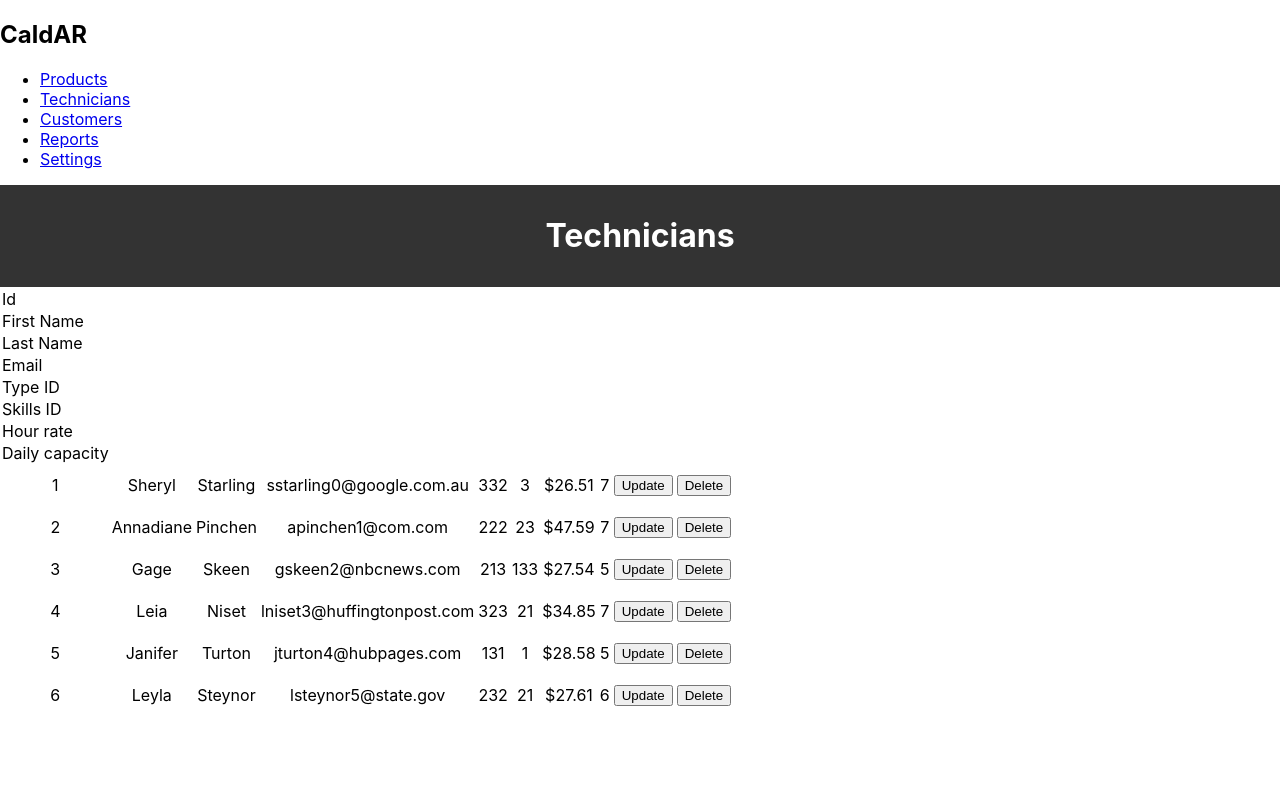
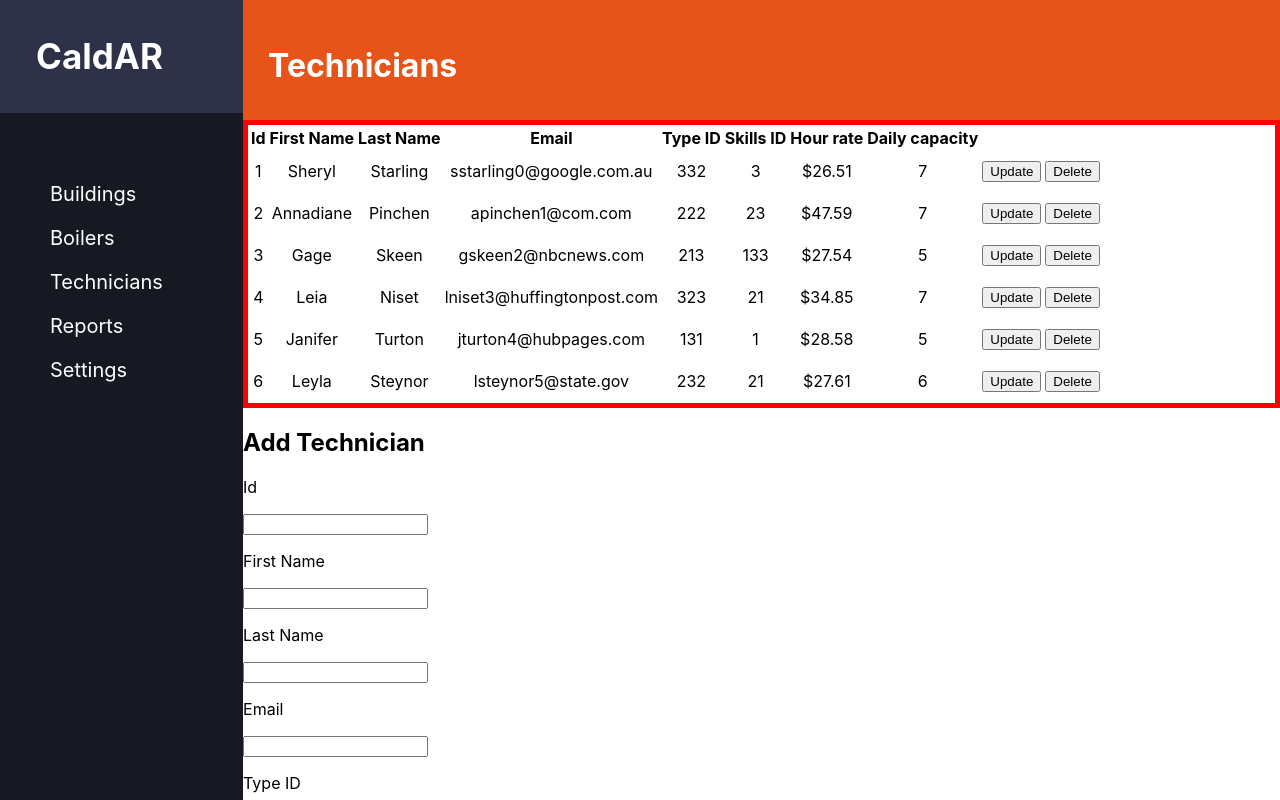
Before and after one commit to svillav/CALD-028-React-Technicians, a React (Create React App) app: page / in a window 1280 px wide. Shown: the top 800 px of the page. Built offline with nearby package versions, Linux system fonts and the light colour scheme.

Commit message:
Aside style

```diff
--- a/src/App.css
+++ b/src/App.css
@@ -1,38 +1,51 @@
-.App {
-  text-align: center;
+.header {
+  background-color: #e6541a;
+  margin: 0px;
+  padding: 25px;
+  height: 70px;
+  color: #ffffff;
 }
 
-.App-logo {
-  height: 40vmin;
-  pointer-events: none;
+.caldar {
+  position: relative;
+  padding: 36px;
+  top: -30px;
+  background-color: rgb(45, 50, 73);
+  font-size: 35px;
+  color: #ffffff;
 }
 
-@media (prefers-reduced-motion: no-preference) {
-  .App-logo {
-    animation: App-logo-spin infinite 20s linear;
-  }
+.container {
+  display: flex;
 }
 
-.App-header {
-  background-color: #282c34;
-  min-height: 100vh;
+.container aside {
+  width: 300px;
+  background-color: rgb(22, 24, 34);
+}
+
+.asideList ul li {
+  position: relative;
+  padding: 10px;
+  list-style-type: none;
+}
+
+.asideList a {
+  font-size: 20px;
+  color: #ffffff;
+  text-decoration: none;
+}
+
+.asideList a:hover {
+  color: #e6541a;
+}
+
+.main {
   display: flex;
   flex-direction: column;
-  align-items: center;
-  justify-content: center;
-  font-size: calc(10px + 2vmin);
-  color: white;
+  width: 100%;
 }
 
-.App-link {
-  color: #61dafb;
+.table {
+  border: 5px solid red;
 }
-
-@keyframes App-logo-spin {
-  from {
-    transform: rotate(0deg);
-  }
-  to {
-    transform: rotate(360deg);
-  }
-}
--- a/src/App.js
+++ b/src/App.js
@@ -3,16 +3,27 @@ import technicians from '../src/data/technicians.json';
 import Header from './components/Header';
 import Aside from './components/Aside';
 import Technicians from './components/Technicians';
+import AddTechnician from './components/AddTechnician';
+import './App.css';
 
 export class App extends Component {
   state = { technicians };
 
+  deleteTechnician = (id) => {
+    this.setState({technicians: [...this.state.technicians.filter(technicians =>
+      technicians.id !== id)]});
+  }
+
   render() {
     return  (
-      <div>
+      <div className="container">
         <Aside />
-        <Header />
-        <Technicians technicians={this.state.technicians} />
+        <div className="main">
+          <Header />
+          <Technicians technicians = {this.state.technicians}
+            deleteTechnician = {this.deleteTechnician} />
+          <AddTechnician />
+        </div>
       </div>
     );
   }
--- a/src/components/AddTechnician.js
+++ b/src/components/AddTechnician.js
@@ -1,4 +1,4 @@
-import React, { Component } from 'react'
+import React, { Component } from 'react';
 
 export class AddTechnician extends Component {
     render() {
@@ -9,21 +9,21 @@ export class AddTechnician extends Component {
                     <form>
                         <div>
                             <p>Id</p>
-                            <input type='text'/>
+                            <input type='number'/>
                             <p>First Name</p>
                             <input type='text'/>
                             <p>Last Name</p>
                             <input type='text'/>
                             <p>Email</p>
-                            <input type='text'/>
+                            <input type='email'/>
                             <p>Type ID</p>
-                            <input type='text'/>
+                            <input type='number'/>
                             <p>Skills ID</p>
-                            <input type='text'/>
+                            <input type='number'/>
                             <p>Hour rate</p>
                             <input type='text'/>
                             <p>Daily capacity</p>
-                            <input type='text'/>
+                            <input type='number'/>
                         </div>
                     </form>
                     <div>
--- a/src/components/Aside.js
+++ b/src/components/Aside.js
@@ -1,22 +1,23 @@
-import React, { Component } from 'react'
+import React, { Component } from 'react';
+import '../App.css';
 
 export class Aside extends Component {
     render() {
         return (
             <aside>
                 <div>
-                    <h2>CaldAR</h2>
+                    <h2 className="caldar">CaldAR</h2>
                 </div>
-                <div>
+                <div className="asideList">
                     <ul>
                         <li>
-                            <a href="#">Products</a>
+                            <a href="#">Buildings</a>
+                        </li>
+                        <li>
+                            <a href="#">Boilers</a>
                         </li>
                         <li>
                             <a href="#">Technicians</a>
-                        </li>
-                        <li>
-                            <a href="#">Customers</a>
                         </li>
                         <li>
                             <a href="#">Reports</a>
--- a/src/components/Header.js
+++ b/src/components/Header.js
@@ -2,7 +2,7 @@ import React from 'react';
 
 function Header() {
     return (
-        <header style={headerStyle}>
+        <header className="header">
             <h1>Technicians</h1>
         </header>
     )
@@ -15,9 +15,4 @@ const headerStyle = {
     padding: '10px'
 }
 
-const linkStyle = {
-    color: '#fff',
-    textDecoration: 'none'
-}
-
 export default Header;
--- a/src/components/Technicians.js
+++ b/src/components/Technicians.js
@@ -1,26 +1,28 @@
 import React, { Component } from 'react';
 import TechniciansList from './TechniciansList';
 import propTypes from 'prop-types';
+import '../App.css';
 
 class Technicians extends Component {
     render() {
         return (
             <div>
-                <div className='app-list'>
+                <div className="table">
                     <table>
-                        <thead>
-                            <tr>Id</tr>
-                            <tr>First Name</tr>
-                            <tr>Last Name</tr>
-                            <tr>Email</tr>
-                            <tr>Type ID</tr>
-                            <tr>Skills ID</tr>
-                            <tr>Hour rate</tr>
-                            <tr>Daily capacity</tr>
-                        </thead>
+                        <tr>
+                            <th>Id</th>
+                            <th>First Name</th>
+                            <th>Last Name</th>
+                            <th>Email</th>
+                            <th>Type ID</th>
+                            <th>Skills ID</th>
+                            <th>Hour rate</th>
+                            <th>Daily capacity</th>
+                        </tr>
                         <tbody>
                             {this.props.technicians.map((technician) =>
-                                <TechniciansList key={technician.id} technician={technician}/>
+                                <TechniciansList key={technician.id} technician={technician}
+                                deleteTechnician={this.props.deleteTechnician} />
                             )}
                         </tbody>
                     </table>
@@ -31,7 +33,7 @@ class Technicians extends Component {
 }
 
 Technicians.propTypes = {
-    technicians: propTypes.array.isRequired
+    technician: propTypes.array.isRequired
 }
 
 export default Technicians
--- a/src/components/TechniciansList.js
+++ b/src/components/TechniciansList.js
@@ -27,7 +27,7 @@ export class TechniciansList extends Component {
                     <button>Update</button>
                 </td>
                 <td>
-                    <button>Delete</button>
+                    <button onClick={this.props.deleteTechnician.bind(this, id)}>Delete</button>
                 </td>
             </tr>
         )
```
Also changed, not shown: 1 other file (tests, documents, lock files or other folders).
